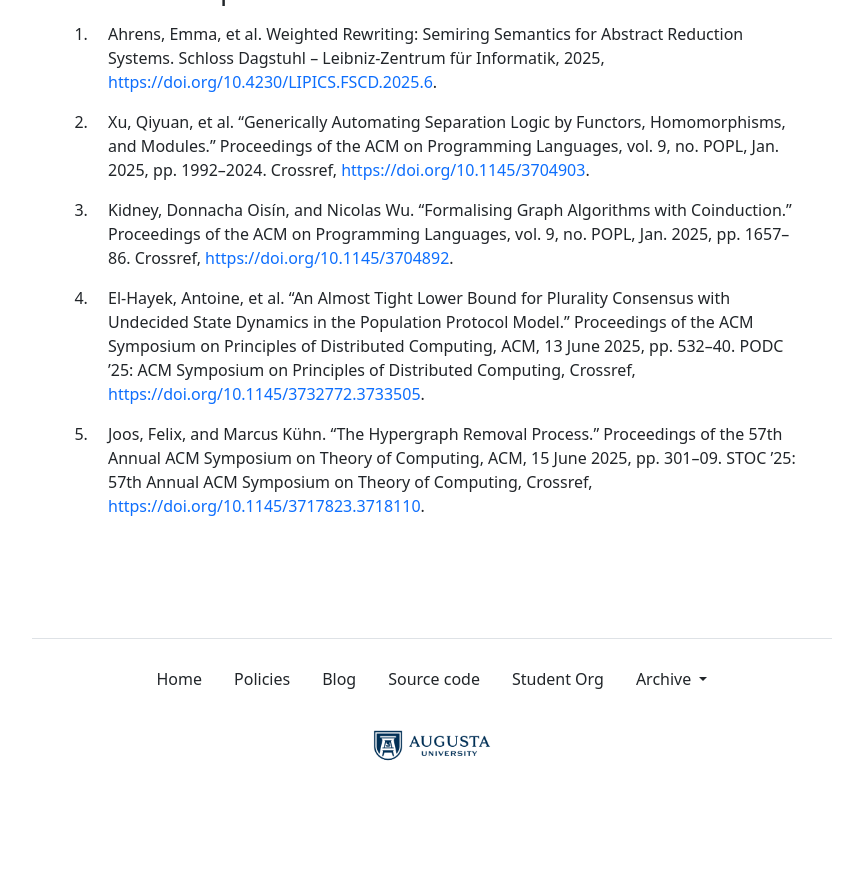
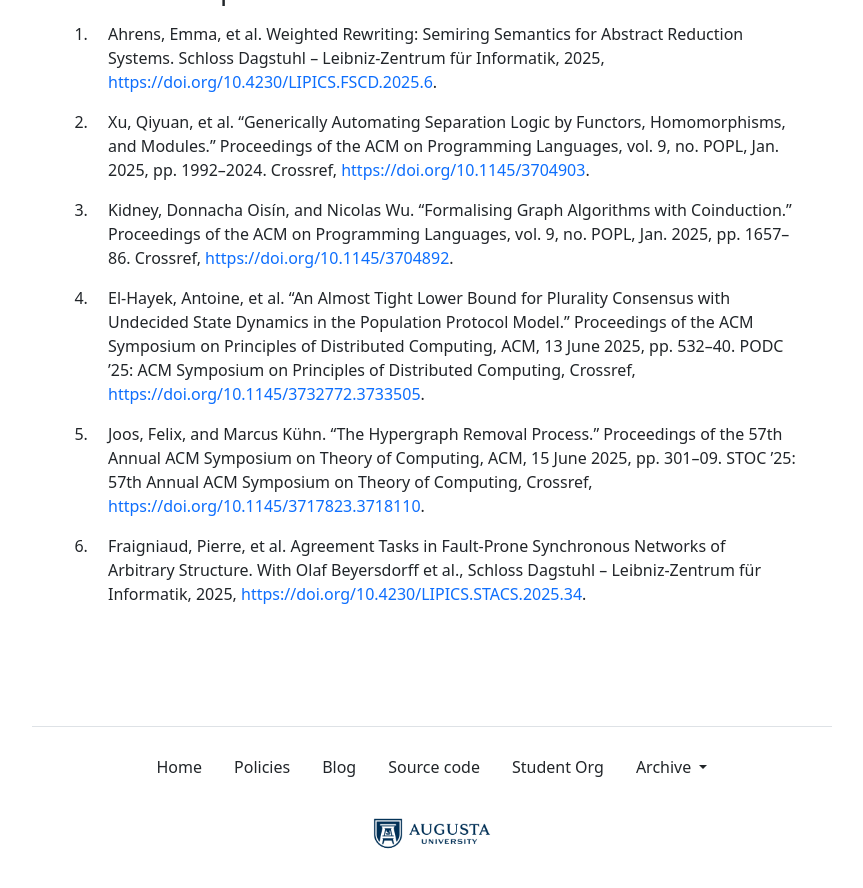
Before and after one commit to the-au-forml-lab/plgroup, a Jekyll site: the page built from docs/index.md, in a window 1280 px wide and 900 px high, scrolled down 1677 px. Shown: the top 888 px of the window, without its empty margins (208-1071 px from the left). Built offline with Jekyll 4.4.1, drawn with Linux system fonts in a browser that asks for light colours; before the commit the page ends 2489 px from its top, so only the background shows below that; some of the changed text lies outside the part shown.

Commit message:
[create-pull-request] automated change

```diff
--- a/data/history.txt
+++ b/data/history.txt
@@ -52,3 +52,4 @@
 10.1145/3704892
 10.1145/3732772.3733505
 10.1145/3717823.3718110
+10.4230/LIPICS.STACS.2025.34
--- a/docs/index.md
+++ b/docs/index.md
@@ -36,7 +36,7 @@ organization.
 | 4.  | September 12 | Formalising Graph Algorithms with Coinduction.    | UH227 (Fishbowl) |
 | 5.  | September 19 | An Almost Tight Lower Bound for Plurality Consensus with Undecided State Dynamics in the Population Protocol Model.    | UH227 (Fishbowl) |
 | 6.  | September 26 | The Hypergraph Removal Process.    | UH227 (Fishbowl) |
-| 7.  | October 3    | Paper 06 discussion    | UH227 (Fishbowl) |
+| 7.  | October 3    | Agreement Tasks in Fault-Prone Synchronous Networks of Arbitrary Structure.    | UH227 (Fishbowl) |
 | 8.  | October 10   | _Fall pause_           |                  |
 | 9.  | October 17   | Paper 07 discussion    | UH227 (Fishbowl) |
 | 10. | October 24   | Paper 08 discussion    | UH227 (Fishbowl) |
--- a/docs/papers.md
+++ b/docs/papers.md
@@ -3,3 +3,4 @@
 1. Kidney, Donnacha Oisín, and Nicolas Wu. “Formalising Graph Algorithms with Coinduction.” Proceedings of the ACM on Programming Languages, vol. 9, no. POPL, Jan. 2025, pp. 1657–86. Crossref, <https://doi.org/10.1145/3704892>.
 1. El-Hayek, Antoine, et al. “An Almost Tight Lower Bound for Plurality Consensus with Undecided State Dynamics in the Population Protocol Model.” Proceedings of the ACM Symposium on Principles of Distributed Computing, ACM, 13 June 2025, pp. 532–40. PODC ’25: ACM Symposium on Principles of Distributed Computing, Crossref, <https://doi.org/10.1145/3732772.3733505>.
 1. Joos, Felix, and Marcus Kühn. “The Hypergraph Removal Process.” Proceedings of the 57th Annual ACM Symposium on Theory of Computing, ACM, 15 June 2025, pp. 301–09. STOC ’25: 57th Annual ACM Symposium on Theory of Computing, Crossref, <https://doi.org/10.1145/3717823.3718110>.
+1. Fraigniaud, Pierre, et al. Agreement Tasks in Fault-Prone Synchronous Networks of Arbitrary Structure. With Olaf Beyersdorff et al., Schloss Dagstuhl – Leibniz-Zentrum für Informatik, 2025, <https://doi.org/10.4230/LIPICS.STACS.2025.34>.
```
